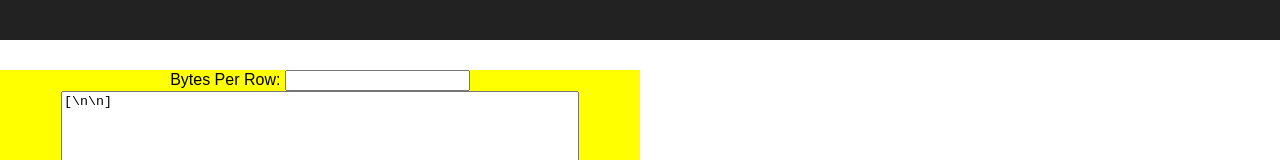
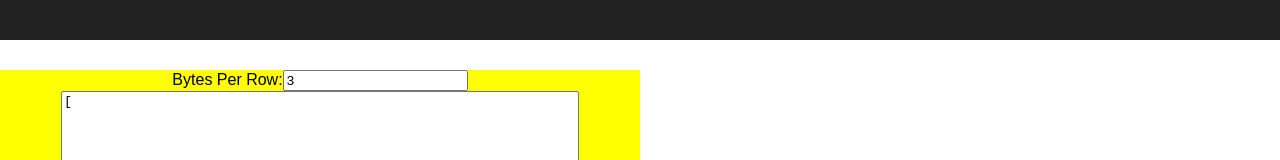
Before and after one commit to jayongg/Utilities, a React (Create React App) app in the folder sprite-draw/: page / in a window 1280 px wide. Shown: the part 150-310 px from the top of the page. Built offline with nearby package versions, Linux system fonts and the light colour scheme; the HTML template or start-up script is replaced by a standard one.

Commit message:
another update

```diff
--- a/sprite-draw/src/App.tsx
+++ b/sprite-draw/src/App.tsx
@@ -20,7 +20,7 @@ class App extends React.Component<{}, { bytesPerRow: number, dataValues: string
     254
   ];
 */
-  private byteData = [ ]
+  private byteData = []
 
   constructor() {
     super({});
@@ -70,11 +70,13 @@ class App extends React.Component<{}, { bytesPerRow: number, dataValues: string
         </header>
         <div style={{ display: "flex", marginTop: "30px" }}>
           <div style={{ width: "50%", backgroundColor: "yellow" }}>
-            <div>Bytes Per Row: <input onChange={this.handleBytesPerRowUpdate.bind(this)} /></div>
+            <div>Bytes Per Row:
+               <input onChange={this.handleBytesPerRowUpdate.bind(this)} defaultValue={this.state.bytesPerRow.toString()}/>
+            </div>
             <textarea name="body"
               style={{ height: "600px", width: "80%" }}
               onChange={this.handleTextUpdate.bind(this)}
-              defaultValue = "[\n\n]" />
+              defaultValue={"[\n\n\n\n\n\n]"} />
           </div>
           <div style={{ width: "50%" }}>
             {rows}
```
